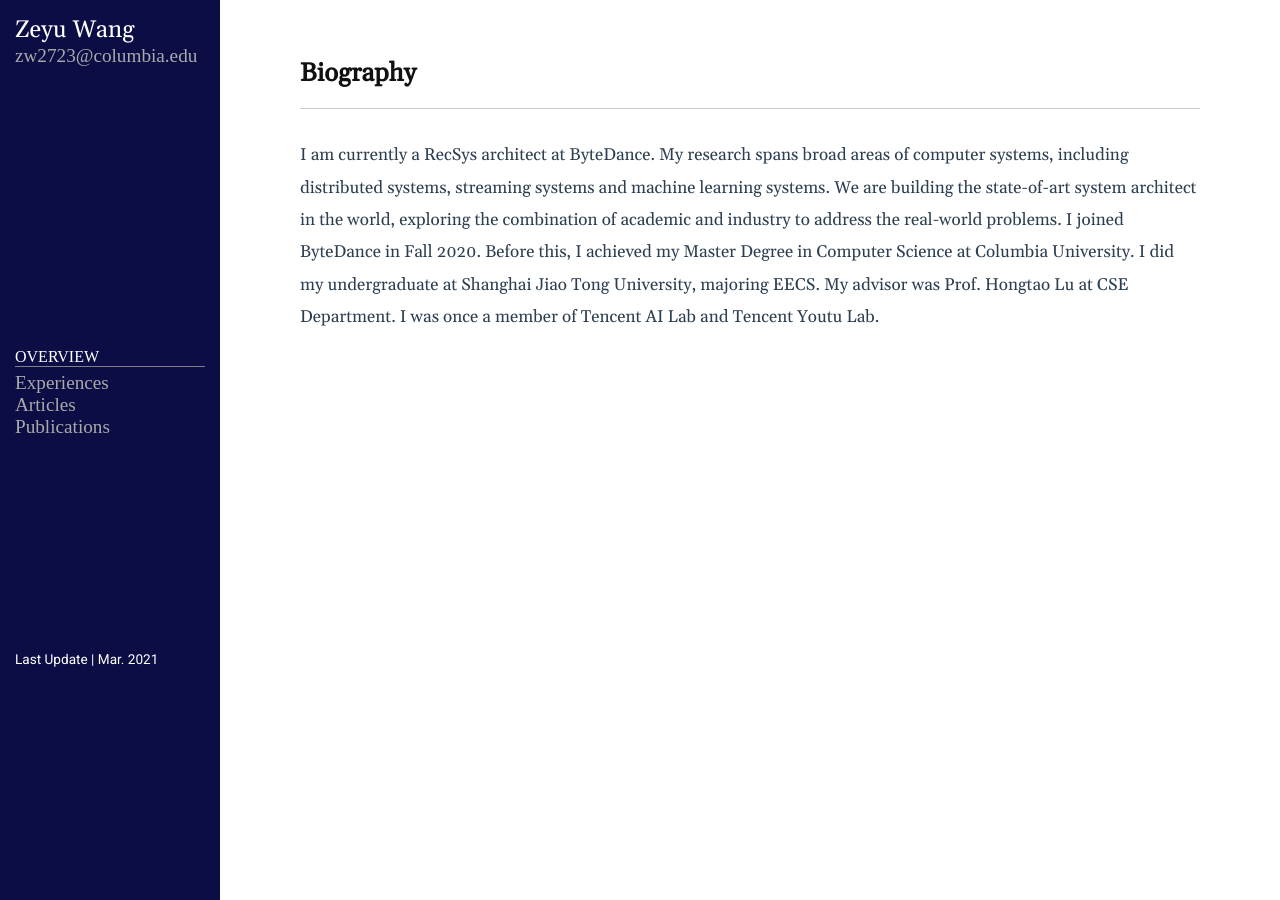
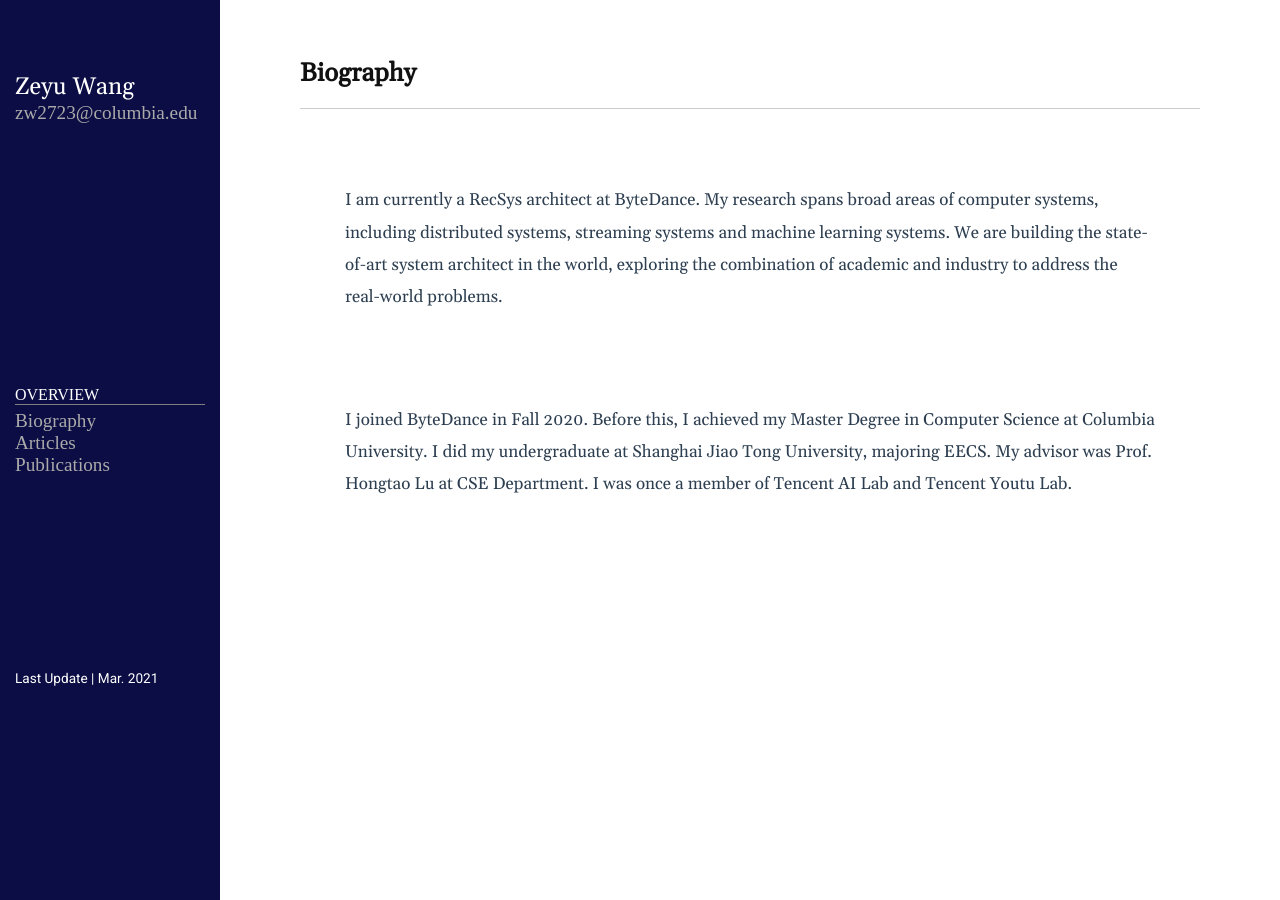
Before and after one commit to WAangzE/ze.github.io, a Jekyll site: the page built from index.md, in a window 1280 px wide. Built offline with Jekyll 4.4.1, drawn with Linux system fonts in a browser that asks for light colours.

Commit message:
update persional site

```diff
--- a/_includes/home.html
+++ b/_includes/home.html
@@ -3,18 +3,19 @@
     <div class="post-title">Biography</div>
   </header>
 
-
+  <div class="biography">
     I am currently a RecSys architect at ByteDance. My research spans broad areas of computer
     systems, including distributed systems, streaming systems and machine learning systems.
     We are building the state-of-art system architect in the world, exploring the combination of academic and
     industry to address the real-world problems.
+  </div>
 
-
+  <div class="biography">
     I joined ByteDance in Fall 2020. Before this, I achieved my Master Degree in Computer Science at
     Columbia University. I did my undergraduate at Shanghai Jiao Tong University, majoring EECS. My advisor was
     Prof. Hongtao Lu at CSE Department. I was once
     a member of Tencent AI Lab and Tencent Youtu Lab.
-
+  </div>
 
 
   <!--
--- a/_includes/sidebar.html
+++ b/_includes/sidebar.html
@@ -1,6 +1,6 @@
 <div class="sidebar-item sidebar-header">
 	<div class='sidebar-brand'>
-		<a href="/about/">{{ site.title }}</a>
+		<a>{{ site.title }}</a>
 	</div>
 	<p class="lead">{{ site.description }}</p>
 	{%- if social.github -%}
@@ -15,7 +15,7 @@
 	<ul class="nav">
       <li class="nav-title">Overview</li>
 	  <li>
-		<a class="nav-item" href="/">Experiences</a>
+		<a class="nav-item" href="/">Biography</a>
 	  </li>
 	  <li>
 		<a class="nav-item" href="/">Articles</a>
--- a/public/css/style.css
+++ b/public/css/style.css
@@ -124,8 +124,16 @@
 	font-family: 'Times New Roman', Times, serif;
 }
 
+.biography{
+	padding-left: 5%;
+	padding-right: 5%;
+	padding-top:5%;
+	padding-bottom: 5%;
+}
+
 .sidebar-header {
 	margin-bottom: 50px;
+	margin-top:30%;
 }
 
 .sidebar-nav {
```
Lines whose indentation alone changed are shown as unchanged.
